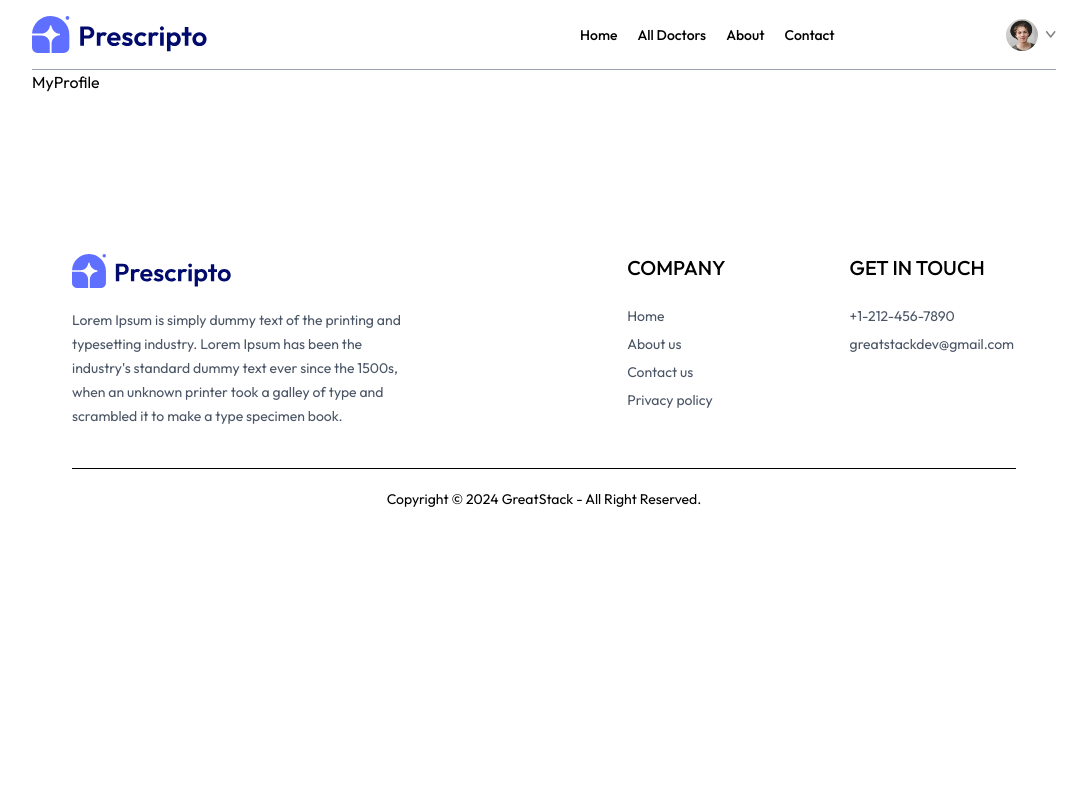
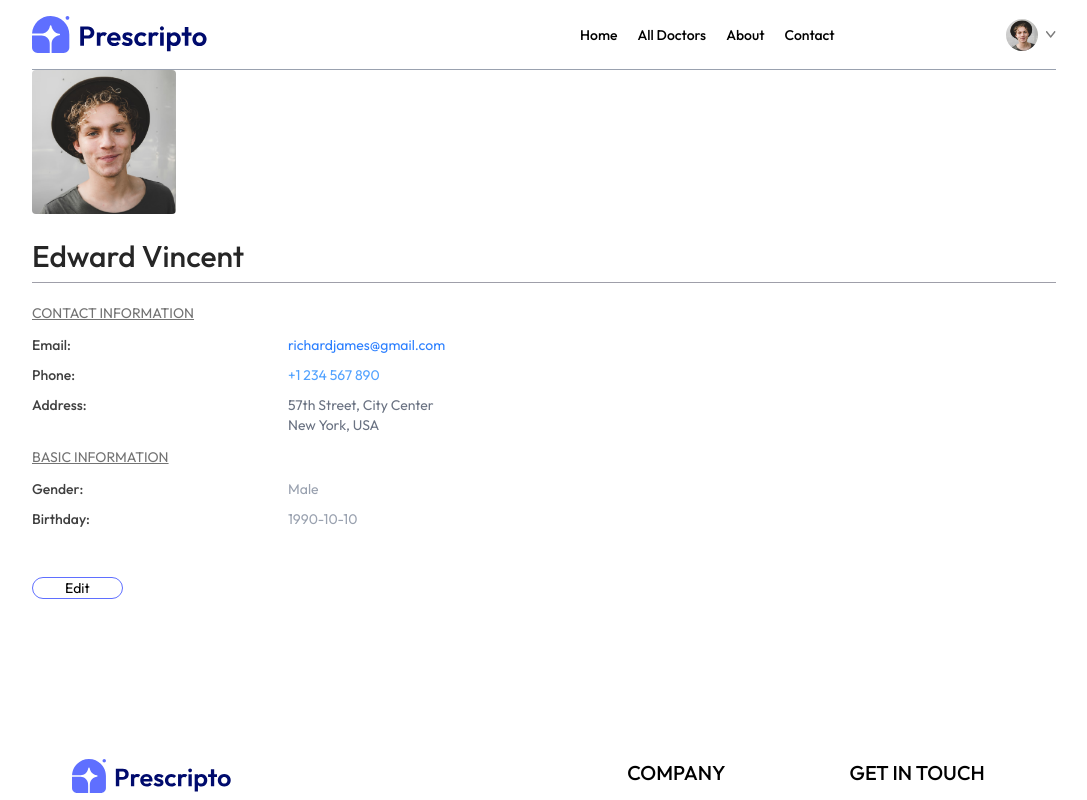
Before and after one commit to MuhammadNaeem001/Prescripto, a React (Vite) app: page /my-profile in a window 1280 px wide. Shown: the top 800 px of the page, without its empty margins (96-1183 px from the left). Built offline with nearby package versions, Linux system fonts and the light colour scheme.

Commit message:
profile page ui complted

```diff
--- a/src/pages/MyProfile.jsx
+++ b/src/pages/MyProfile.jsx
@@ -1,9 +1,142 @@
-import React from 'react'
+import React, { useState } from 'react';
+import { assets } from '../assets/assets';
 
 const MyProfile = () => {
+
+  const [userData, setUserData] = useState({
+    name: "Edward Vincent",
+    image: assets.profile_pic,
+    email: 'richardjames@gmail.com',
+    phone: '+1 234 567 890',
+    address: {
+      line1: "57th Street, City Center",
+      line2: "New York, USA"
+    },
+    gender: "Male",
+    dob: "1990-10-10"   // 👈 date input ke liye yyyy-mm-dd format
+  });
+
+  const [isEdit, setIsEdit] = useState(false);
+
   return (
-    <div>MyProfile</div>
-  )
+    <div className='mx-w-lg flex flex-col gap-2 text-sm'>
+
+      {/* Profile Image */}
+      <img className='w-36 rounded' src={userData.image} alt='' />
+
+      {/* Name */}
+      {
+        isEdit
+          ? <input className='bg-gray-50 text-3xl font-medium max-w-60 mt-4'
+              type="text"
+              value={userData.name}
+              onChange={e => setUserData(prev => ({ ...prev, name: e.target.value }))}
+            />
+          : <p className='font-medium text-3xl text-neutral-800 mt-4'>{userData.name}</p>
+      }
+
+      <hr className='bg-zinc-400 h-[1px] border-none ' />
+
+      {/* CONTACT INFORMATION */}
+      <div>
+        <p className='text-neutral-500 underline mt-3'>CONTACT INFORMATION</p>
+        <div className='grid grid-cols-[1fr_3fr] gap-y-2.5 mt-3 text-neutral-700'>
+        <p className='font-medium'>Email:</p>
+        <p className='text-blue-500'>{userData.email}</p>
+
+        <p className='font-medium'>Phone:</p>
+        {
+          isEdit
+            ? <input className='bg-gray-100 max-w-52'
+                type="text"
+                value={userData.phone}
+                onChange={e => setUserData(prev => ({ ...prev, phone: e.target.value }))}
+              />
+            : <p className='text-blue-400'>{userData.phone}</p>
+        }
+
+        <p className='font-medium'>Address:</p>
+        {
+          isEdit
+            ? (
+              <>
+                <input className='bg-gray-50'
+                  type="text"
+                  value={userData.address.line1}
+                  onChange={(e) =>
+                    setUserData(prev => ({
+                      ...prev,
+                      address: { ...prev.address, line1: e.target.value }
+                    }))
+                  }
+                />
+                <br />
+                <input className='bg-gray-50'
+                  type="text"
+                  value={userData.address.line2}
+                  onChange={(e) =>
+                    setUserData(prev => ({
+                      ...prev,
+                      address: { ...prev.address, line2: e.target.value }
+                    }))
+                  }
+                />
+              </>
+            )
+            : (
+              <p className='text-gray-500'>
+                {userData.address.line1}<br />
+                {userData.address.line2}
+              </p>
+            )
+        }
+      </div>
+
+      {/* BASIC INFORMATION */}
+      <p className='text-neutral-500 underline mt-3'>BASIC INFORMATION</p>
+
+      <div className='grid grid-cols-[1fr_3fr] gap-y-2.5 mt-3 text-neutral-700'>
+        <p className='font-medium'>Gender:</p>
+        {
+          isEdit
+            ? (
+              <select className='max-w-20 bg-gray-100'
+                value={userData.gender}
+                onChange={(e) => setUserData(prev => ({ ...prev, gender: e.target.value }))}
+              >
+                <option value="Male">Male</option>
+                <option value="Female">Female</option>
+              </select>
+            )
+            : <p className='text-gray-400'>{userData.gender}</p>
+        }
+
+        <p className='font-medium'>Birthday:</p>
+        {
+          isEdit
+            ? (
+              <input className='max-w-28  bg-gray-100'
+                type="date"
+                value={userData.dob}
+                onChange={(e) => setUserData(prev => ({ ...prev, dob: e.target.value }))}
+              />
+            )
+            : <p className='text-gray-400'>{userData.dob}</p>
+        }
+      </div>
+      </div>
+
+      {/* BUTTONS SECTION */}
+      <div className='mt-10'>
+        {
+          isEdit
+            ? <button className='border border-[#5F6FFF] px-8 p-y2 rounded-full hover:bg-[#5F6FFF] hover:text-white transition-all' onClick={() => setIsEdit(false)}>Save Information</button>
+            : <button className='border border-[#5F6FFF] px-8 p-y2 rounded-full hover:bg-[#5F6FFF] hover:text-white transition-all' onClick={() => setIsEdit(true)}>Edit</button>
+        }
+      </div>
+
+    </div>
+  );
 }
 
-export default MyProfile
+export default MyProfile;
```
